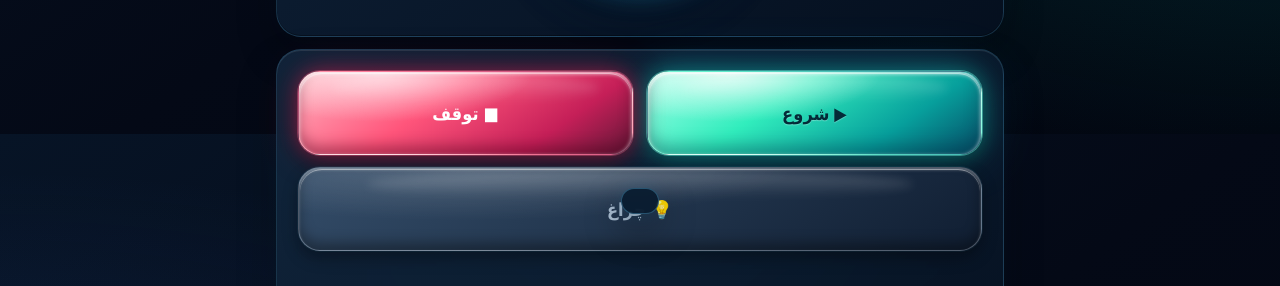
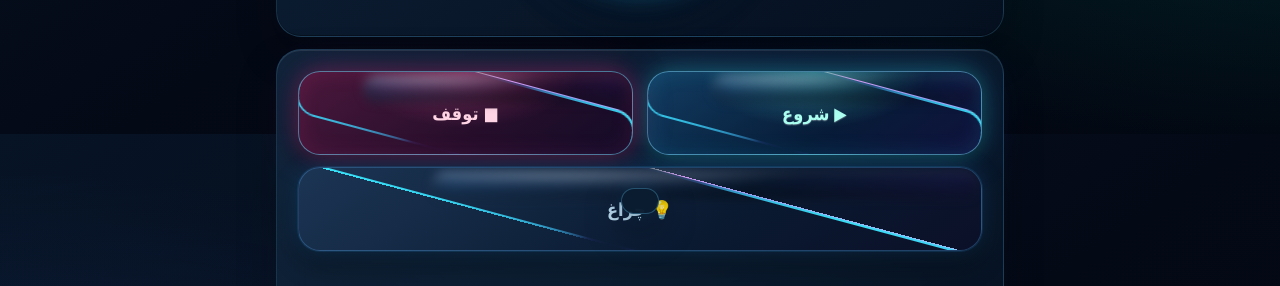
Before and after one commit to soheil1367jalili-crypto/steampro-remote, a plain HTML site: page index.html in a window 1280 px wide. Shown: the part 666-952 px from the top of the page. Drawn offline with Linux system fonts and the light colour scheme; a script that the page names is missing.

Commit message:
Update index.html

```diff
--- a/index.html
+++ b/index.html
@@ -208,6 +208,36 @@ body:before{content:"";position:fixed;inset:0;pointer-events:none;z-index:0;opac
 @media(min-width:600px){.container{padding-top:28px}.temp-grid{gap:18px}.temp-card{padding:25px 16px}.card{padding:21px}.timer-ring{width:226px;height:226px}}
 @media(max-width:400px){.container{padding:13px 11px 54px}.brand-name{font-size:26px}.card{padding:15px;border-radius:21px}.temp-card{padding:17px 8px}.temp-value{font-size:40px}.btn-main{height:72px;border-radius:19px}.tabs{border-radius:16px}.tab{padding:10px 9px;font-size:11px}}
 @media(prefers-reduced-motion:no-preference){.card{transition:border-color .25s,box-shadow .25s}.card:active{border-color:rgba(105,220,255,.3)}.conn-badge.ok .conn-dot{animation:pulse-dot 2s ease-in-out infinite}}
+
+
+/* STEAMPRO ELECTRIC CHARGING HALO BUTTONS — VISUAL ONLY */
+.btn-main,.music-btn,.btn-light,.btn-save,.btn-secondary,.btn-danger,.locked-overlay button{
+ position:relative;isolation:isolate;overflow:hidden;border-radius:22px!important;
+ background-color:#07152d!important;
+}
+/* Twin luminous arcs inspired by a premium fast-charging ring */
+.btn-main:before,.music-btn:before,.btn-light:before,.btn-save:before,.btn-secondary:before,.btn-danger:before,.locked-overlay button:before{
+ content:"";position:absolute;inset:-2px;border-radius:inherit;padding:2px;
+ background:conic-gradient(from 0deg,transparent 0 9%,rgba(64,179,255,.08) 14%,#3ceaff 22%,#6e62ff 31%,#d05bff 39%,transparent 48% 63%,#39eaff 73%,#69fff0 82%,transparent 91%);
+ -webkit-mask:linear-gradient(#000 0 0) content-box,linear-gradient(#000 0 0);-webkit-mask-composite:xor;mask-composite:exclude;
+ filter:drop-shadow(0 0 5px rgba(54,177,255,.85)) drop-shadow(0 0 12px rgba(118,83,255,.5));
+ opacity:.95;animation:spChargeHalo 4.8s linear infinite;pointer-events:none;z-index:2
+}
+.btn-main:after,.music-btn:after,.btn-light:after,.btn-save:after,.btn-secondary:after,.btn-danger:after,.locked-overlay button:after{
+ content:"";position:absolute;inset:3px;border-radius:inherit;pointer-events:none;z-index:0;
+ background:radial-gradient(ellipse at 25% 0%,rgba(255,255,255,.34),transparent 42%),linear-gradient(145deg,rgba(46,102,166,.35),rgba(4,13,31,.15) 58%,rgba(53,39,130,.22));
+ box-shadow:inset 0 1px 3px rgba(255,255,255,.28),inset 0 -8px 16px rgba(0,0,0,.42)
+}
+.btn-main>* ,.music-btn>* ,.btn-light>* ,.btn-save>* ,.btn-secondary>* ,.btn-danger>*{position:relative;z-index:3}
+.btn-main{border:1px solid rgba(123,220,255,.52)!important;box-shadow:0 0 0 1px rgba(54,175,255,.12),0 0 22px rgba(50,154,255,.2),0 12px 26px rgba(0,0,0,.42)!important}
+.btn-start{background:radial-gradient(ellipse at 50% 0%,rgba(95,255,235,.35),transparent 48%),linear-gradient(145deg,#123d62,#071c38 58%,#10113c)!important;color:#aafff0!important;box-shadow:inset 0 0 22px rgba(42,222,255,.12),0 0 22px rgba(36,237,220,.3),0 0 44px rgba(55,111,255,.2),0 12px 26px rgba(0,0,0,.45)!important}
+.btn-stop,.btn-danger{background:radial-gradient(ellipse at 50% 0%,rgba(255,99,164,.32),transparent 48%),linear-gradient(145deg,#4b183c,#260e2b 58%,#120c28)!important;color:#ffd4e4!important;box-shadow:inset 0 0 22px rgba(255,57,142,.12),0 0 22px rgba(255,48,132,.3),0 0 44px rgba(138,39,120,.2),0 12px 26px rgba(0,0,0,.45)!important}
+.btn-light:not(.off),.music-btn.play{background:radial-gradient(ellipse at 50% 0%,rgba(186,141,255,.4),transparent 48%),linear-gradient(145deg,#302064,#17133c 58%,#0b1532)!important;color:#e5d7ff!important;box-shadow:inset 0 0 20px rgba(157,112,255,.16),0 0 22px rgba(151,91,255,.34),0 12px 24px rgba(0,0,0,.4)!important}
+.btn-light.off,.music-btn:not(.play):not(.stop),.btn-secondary{background:linear-gradient(145deg,#1c3554,#0a1a31 62%,#0b1028)!important;color:#b7d8ed!important;border-color:rgba(93,178,255,.28)!important}
+.music-btn.stop{background:linear-gradient(145deg,#501b3d,#210e2a)!important;color:#ffd5e4!important}
+.btn-save,.locked-overlay button{background:linear-gradient(145deg,#174b70,#102b58 58%,#17133e)!important;color:#e6faff!important;box-shadow:0 0 22px rgba(44,179,255,.25),0 10px 24px rgba(0,0,0,.4)!important}
+@keyframes spChargeHalo{to{transform:rotate(360deg)}}
+@media(prefers-reduced-motion:reduce){.btn-main:before,.music-btn:before,.btn-light:before,.btn-save:before,.btn-secondary:before,.btn-danger:before,.locked-overlay button:before{animation:none!important}}
 
 </style>
 </head>
```
